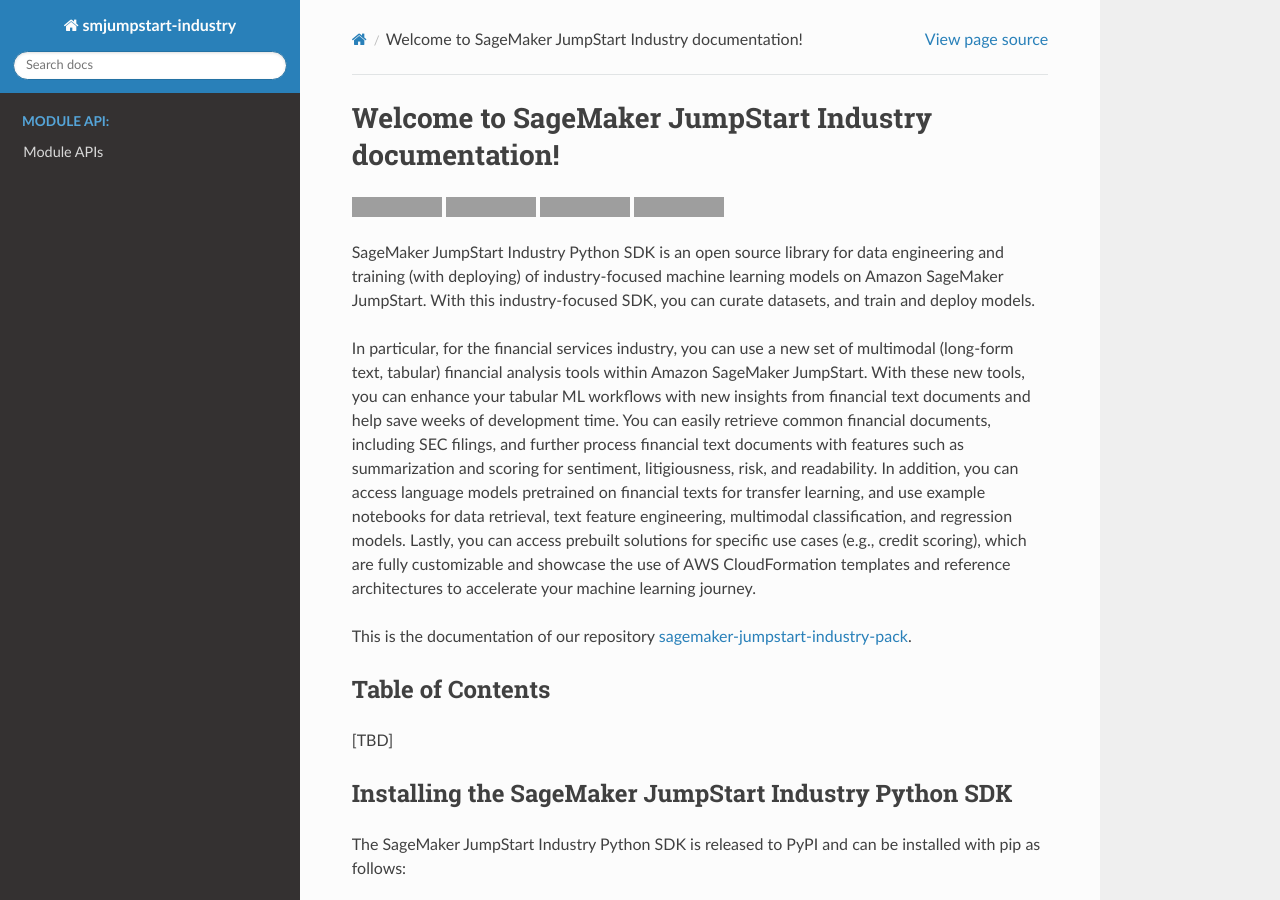
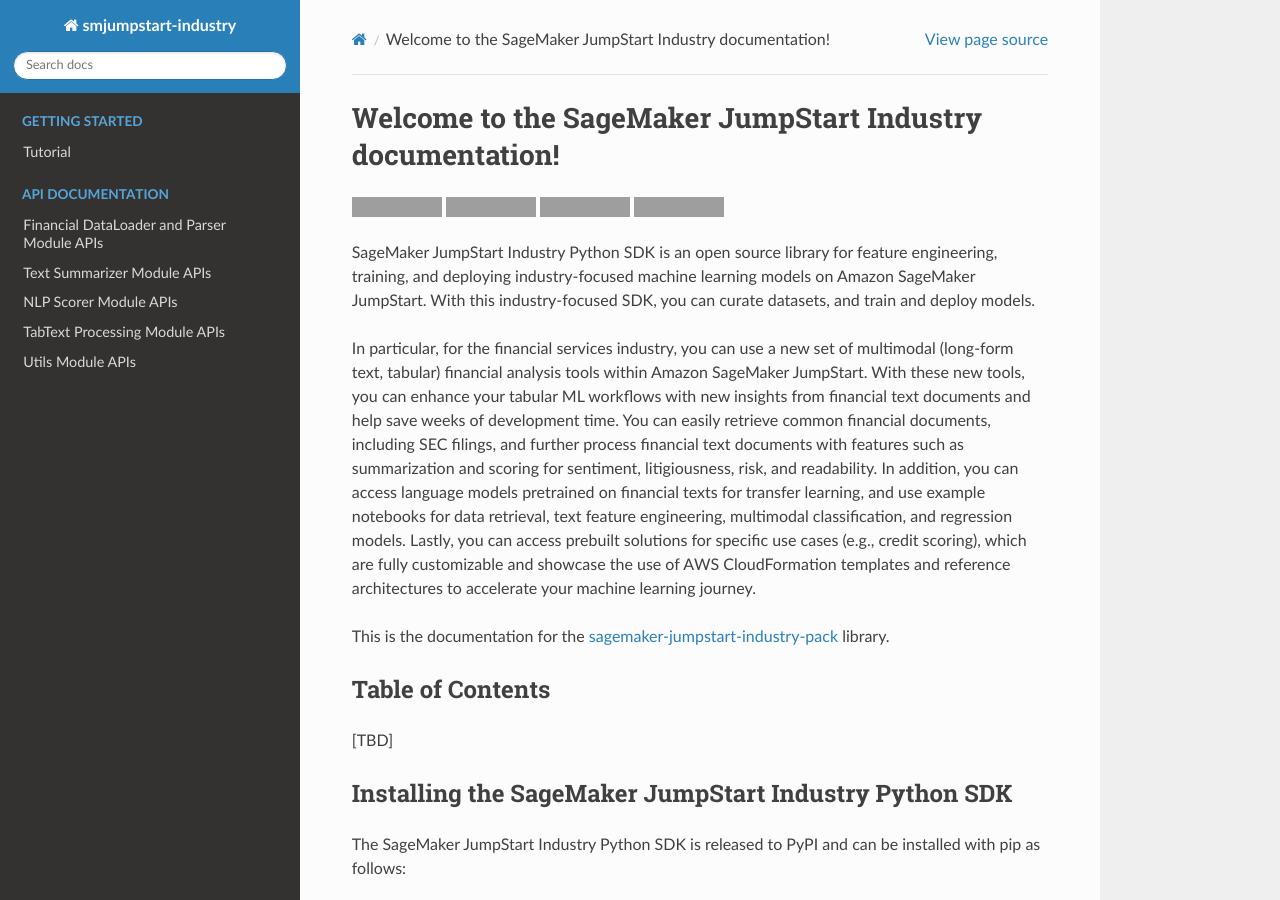
Before and after one commit to aws/sagemaker-jumpstart-industry-pack, a Sphinx documentation site: the page built from docs/source/index.rst, in a window 1280 px wide and 900 px high, cut to the strip 0-900 px from the top of the window. Built offline with Sphinx 7.4.7 and the Read the Docs theme 2.0.0, drawn with Linux system fonts in a browser that asks for light colours; some of the changed text lies outside the part shown; grey boxes are pictures that could not be loaded.

Commit message:
structural changes

```diff
--- a/README.rst
+++ b/README.rst
@@ -20,8 +20,8 @@
    :target: https://sagemaker.readthedocs.io/en/stable/
    :alt: Documentation Status
 
-SageMaker JumpStart Industry Python SDK is an open source library for data
-engineering and training (with deploying) of industry-focused machine learning
+SageMaker JumpStart Industry Python SDK is an open source library for feature
+engineering, training, and deploying industry-focused machine learning
 models on Amazon SageMaker JumpStart. With this industry-focused SDK,
 you can curate datasets, and train and deploy models.
 
--- a/docs/source/index.rst
+++ b/docs/source/index.rst
@@ -3,31 +3,36 @@
    You can adapt this file completely to your liking, but it should at least
    contain the root `toctree` directive.
 
-Welcome to SageMaker JumpStart Industry documentation!
-======================================================
+Welcome to the SageMaker JumpStart Industry documentation!
+==========================================================
 
 .. include:: ../../README.rst
    :start-after: inclusion-marker-1-starting-do-not-remove
    :end-before:  inclusion-marker-1-ending-do-not-remove
 
-This is the documentation of our repository
+This is the documentation for the
 `sagemaker-jumpstart-industry-pack
-<https://github.com/aws/sagemaker-jumpstart-industry-pack>`__.
+<https://github.com/aws/sagemaker-jumpstart-industry-pack>`__ library.
 
 .. include:: ../../README.rst
     :start-after: inclusion-marker-2-starting-do-not-remove
     :end-before:  inclusion-marker-2-ending-do-not-remove
 
+.. toctree::
+   :maxdepth: 2
+   :caption: Getting Started
 
-Module API
-==========
+   tutorial
 
 .. toctree::
-   :maxdepth: 4
-   :caption: Module API:
+   :maxdepth: 2
+   :caption: API Documentation
 
-   smjsindustry
-
+   smjsindustry.finance.data_loader
+   smjsindustry.summarizer
+   smjsindustry.nlp_scorer
+   smjsindustry.build_tabText
+   smjsindustry.finance.utils
 
 
 Indices and tables
--- /dev/null
+++ b/docs/source/smjsindustry.build_tabText.rst
@@ -0,0 +1,6 @@
+TabText Processing Module APIs
+==============================
+
+.. autoclass:: smjsindustry.build_tabText
+  :members:
+  :show-inheritance:
--- /dev/null
+++ b/docs/source/smjsindustry.finance.utils.rst
@@ -0,0 +1,6 @@
+Utils Module APIs
+=================
+
+.. automodule:: smjsindustry.finance.utils
+   :members:
+   :show-inheritance:
--- /dev/null
+++ b/docs/source/tutorial.rst
@@ -0,0 +1,4 @@
+Tutorial
+========
+
+(Placeholder)
```
Also changed, not shown: docs/source/smjsindustry.finance.data_loader.rst (added, +14 -0 lines), docs/source/smjsindustry.nlp_scorer.rst (added, +20 -0 lines), docs/source/smjsindustry.rst (deleted, +0 -65 lines), docs/source/smjsindustry.summarizer.rst (added, +14 -0 lines).
